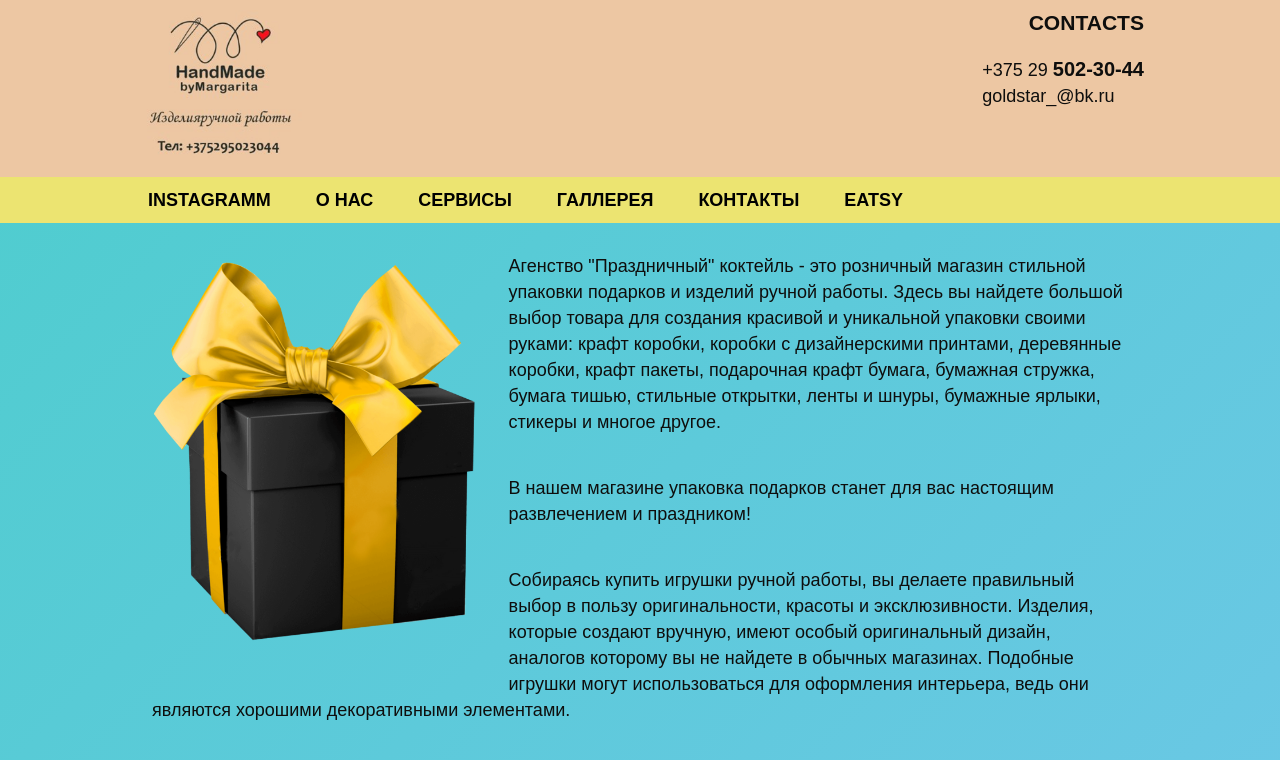
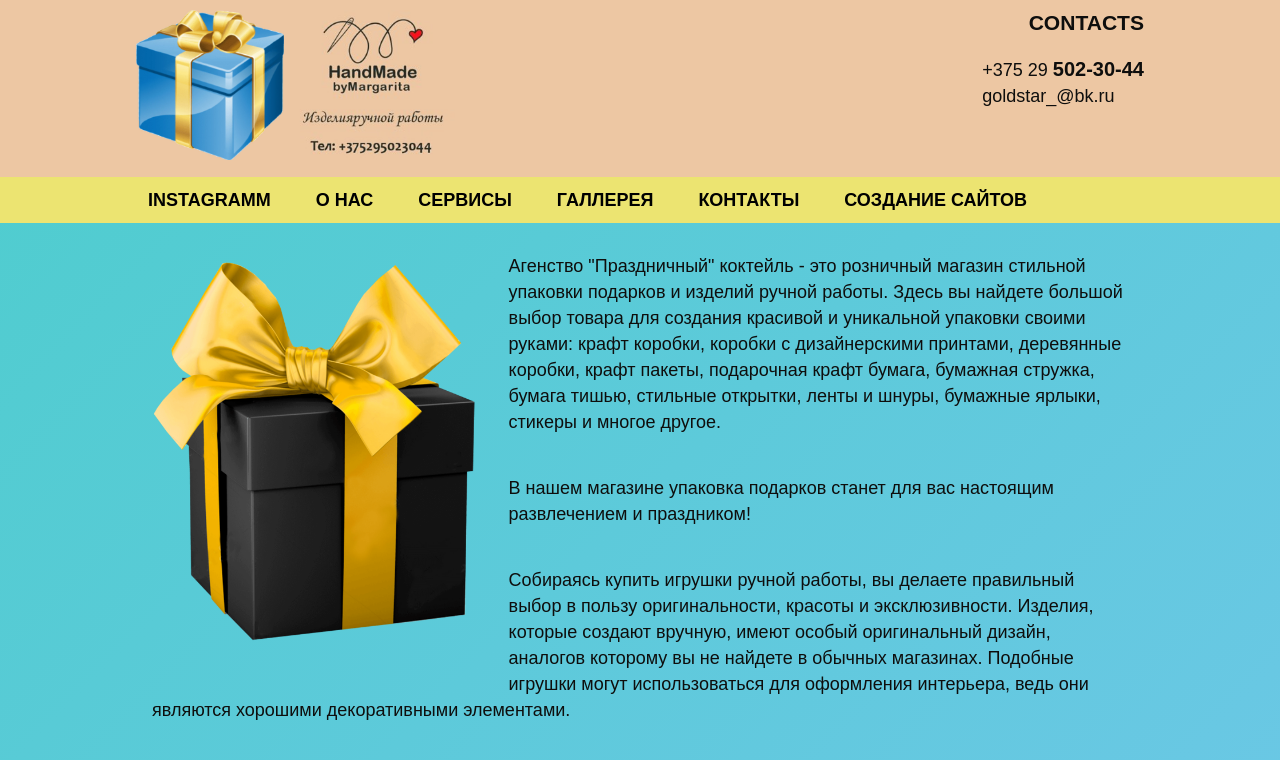
Before and after one commit to UdjenKL/festive_cocktail, a plain HTML site: page index.html in a window 1280 px wide. Shown: the top 760 px of the page. Drawn offline with Linux system fonts and the light colour scheme.

Commit message:
add: logo

```diff
--- a/css/style.css
+++ b/css/style.css
@@ -66,6 +66,8 @@ p {
 .header .logo img {
   /* margin-left: 10px; */
   height: 150px;
+  /* box-sizing: border-box; */
+
 }
 .header .logo,
 .header .contacts {
--- a/index.html
+++ b/index.html
@@ -9,15 +9,15 @@
   </head>
   <body>
     <div class="site">
-
       <header class="header">
         <div class="container">
         <div class="logo">
-          <a
-            href="https://instagram.com/handmade_by_marharyta?igshid=YmMyMTA2M2Y="
-            target="_blank"
-            ><img src="./images/logo.jpg" alt="Company logo"/>
-        </a>
+            <img src="./images/logo_02.jpg" alt="Companylogo"/>
+             <a href="https://instagram.com/handmade_by_marharyta?igshid=YmMyMTA2M2Y=" target="_blank">
+            <img src="./images/logo.jpg" alt="Company logo"/>
+
+
+          </a>
         </div>
         <div class="contacts">
           <h3>CONTACTS</h3>
@@ -34,7 +34,7 @@
           <li><a href="./pages/page2.html">Сервисы</a></li>
           <li><a href="./pages/page3.html">Галлерея</a></li>
           <li><a href="./pages/page4.html">Контакты</a></li>
-          <li><a href="./pages/page5.html">Eatsy</a></li>
+          <li><a href="https://udjenkl.github.io/cv/">Создание сайтов</a></li>
         </ul>
         </div>
     </div>
```
Also changed, not shown: pages/page1.html (+1 -1 lines), pages/page2.html (+1 -1 lines), pages/page3.html (+1 -1 lines), pages/page4.html (+1 -1 lines), pages/page5.html (+1 -1 lines), images/logo2.png (added), images/logo_02.jpg (added), images/logo_02.png (added).
